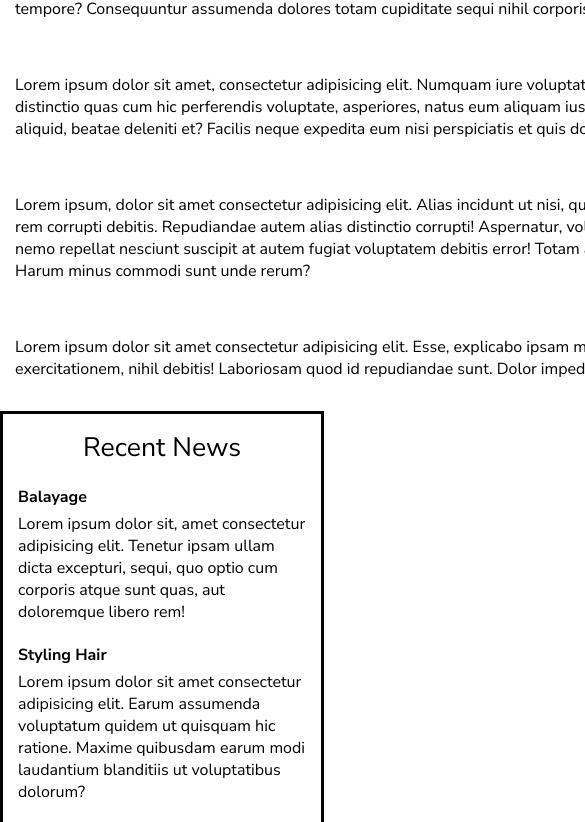
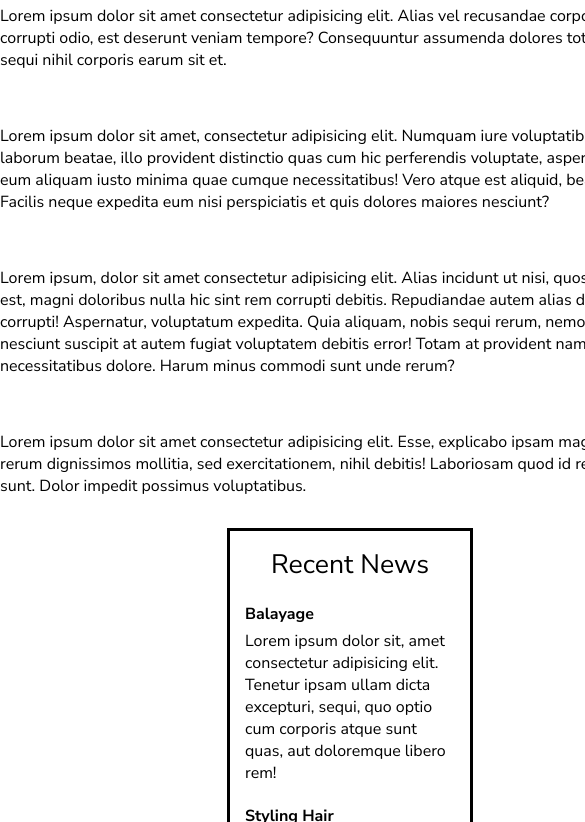
Before and after one commit to MarisolM09/hairSalonWebsite, a plain HTML site: page news.html in a window 390 px wide. Shown: the part 424-1246 px from the top of the page, 585 px wide, since content can reach past the window. Drawn offline with Linux system fonts and the light colour scheme.

Commit message:
worked on media query

```diff
--- a/about.css
+++ b/about.css
@@ -71,4 +71,5 @@ a {
         background-color: white;
     }
 
+
 }
--- a/news.css
+++ b/news.css
@@ -74,7 +74,7 @@ body {
     background-color: #735443;
  }
 
- @media only screen and (max-width: 969px) {
+ @media only screen and (max-width: 768px) {
      body {
          background-color: white;
      }
@@ -87,11 +87,12 @@ body {
         margin: 0 auto ;
         min-height: 800px;
         margin: 0 auto ;
-        padding: 20px 0 50px;
-        width: 960px;
+        width: 100%;
         background-color: white;
         display: flex;
         flex-direction: column;
+        justify-items: center;
+        align-items: center;
      }
      .footer {
         display : none;
@@ -99,8 +100,6 @@ body {
    }
    .news {
        width: 100%;
-       display: flex;
-       flex-direction: column;
-       justify-content: center;
-       align-items: center;
+   }
+
 }
```
